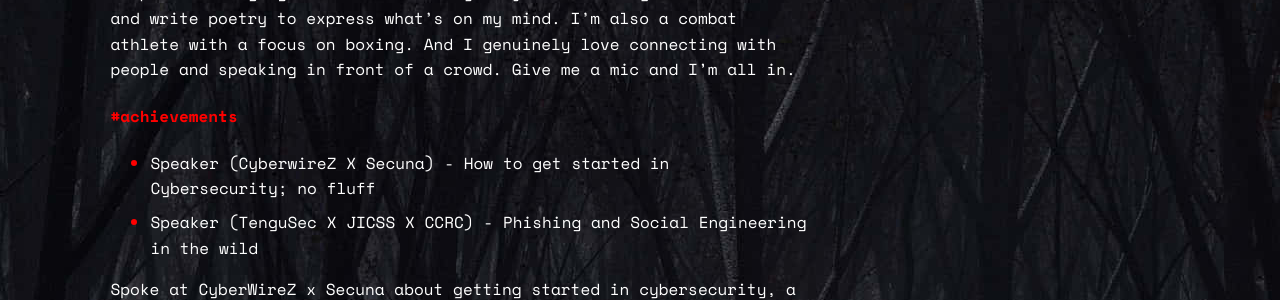
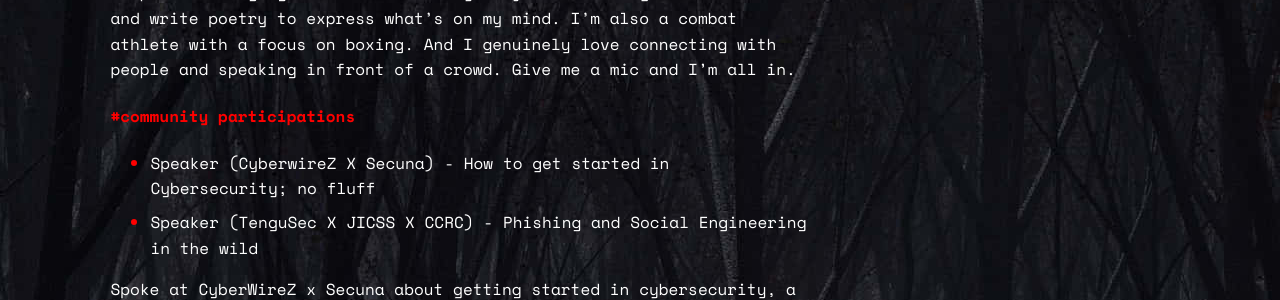
Before and after one commit to azraeldeathangel/azraeldeathangel.github.io, a Jekyll site: the page about.html, which Jekyll copies as it is, in a window 1280 px wide. Shown: the part 349-649 px from the top of the page. Built offline with Jekyll 4.4.1, drawn with Linux system fonts in a browser that asks for light colours.

Commit message:
Update about.html

```diff
--- a/about.html
+++ b/about.html
@@ -26,7 +26,7 @@
     <main>
         <h4>#whoami</h4>
         <p>Hey, I’m Neswin (17), also known as Azrael. I focus on red teaming, but my real passion is malware development. Outside of that, I’m a follower of Christ and an advocate for self-growth and mental health. I used to compete in singing contests—these days I just make song covers for fun and write poetry to express what’s on my mind. I’m also a combat athlete with a focus on boxing. And I genuinely love connecting with people and speaking in front of a crowd. Give me a mic and I’m all in.</p>
-        <h4>#achievements</h4>
+        <h4>#community participations</h4>
         <ul>
             <li>Speaker (CyberwireZ X Secuna) - How to get started in Cybersecurity; no fluff</li>
             <li>Speaker (TenguSec X JICSS X CCRC) - Phishing and Social Engineering in the wild</li>
```
